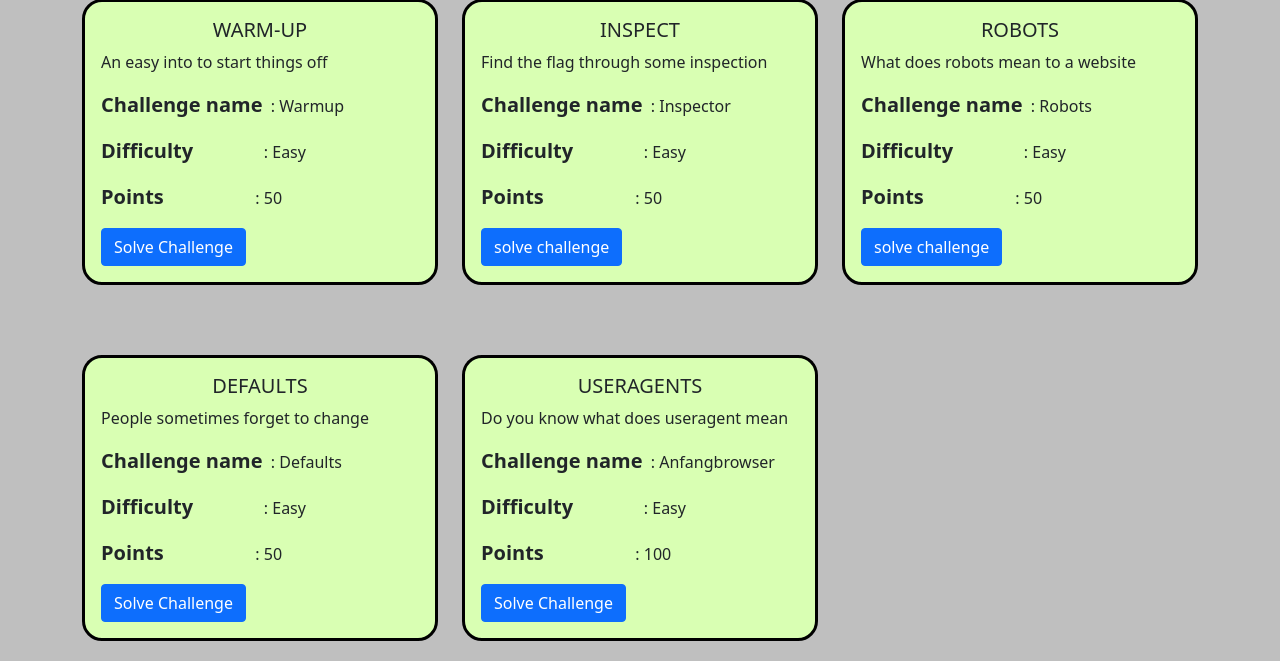
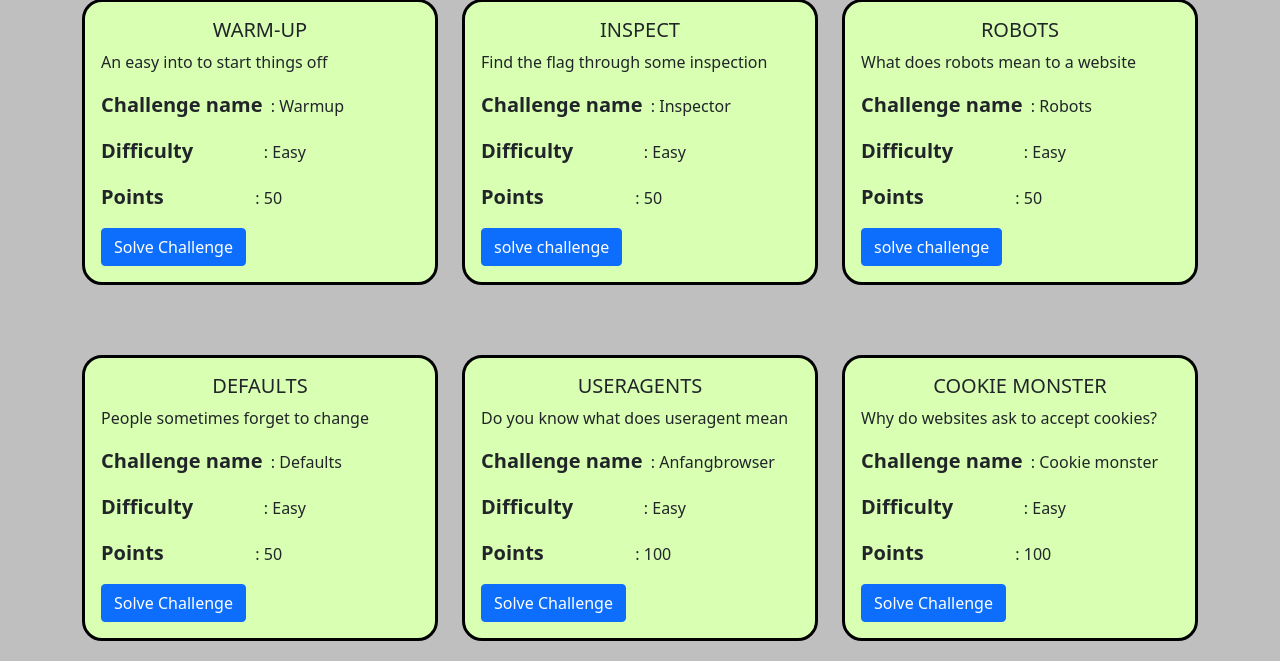
Before and after one commit to Kaiser784/Web-sec-challenges, a Django app: page / in a window 1280 px wide. Shown: the part 147-808 px from the top of the page. Run offline with Django 3.2, Linux system fonts and the light colour scheme.

Commit message:
Added Cookie monster

```diff
--- a/assets/challenges/js/home.js
+++ b/assets/challenges/js/home.js
@@ -4,6 +4,7 @@ let modal2 = document.getElementById("myModal2");
 let modal3 = document.getElementById("myModal3");
 let modal4 = document.getElementById("myModal4");
 let modal5 = document.getElementById("myModal5");
+let modal6 = document.getElementById("myModal6");
 let modals = document.querySelectorAll(".modal");
 //Get buttons
 let btn1 = document.getElementById("myBtn1");
@@ -11,6 +12,7 @@ let btn2 = document.getElementById("myBtn2");
 let btn3 = document.getElementById("myBtn3");
 let btn4 = document.getElementById("myBtn4");
 let btn5 = document.getElementById("myBtn5");
+let btn6 = document.getElementById("myBtn6");
 let buttons = document.querySelectorAll(".btn.btn-primary");
 
 
@@ -39,6 +41,9 @@ btn5.onclick = function() {
   modal5.style.display = "block";
 }
 
+btn6.onclick = function() {
+  modal6.style.display = "block";
+}
 
 /*
 buttons.forEach(function(button) {
@@ -71,4 +76,8 @@ window.onclick = function(event) {
     modal5.style.display = "none";
   }
 
+  if (event.target == modal6) {
+    modal6.style.display = "none";
+  }
+
 }
--- a/challenges/templates/challenges/home.html
+++ b/challenges/templates/challenges/home.html
@@ -228,12 +228,6 @@
             <p class="card-text" ><span class = "headings">Points</span>                 :  100</p>
 
             <p class="card-text"><span class="headings">Challenge</span>         :  <a href="http://anfang-challenges.rf.gd/useragents" target="_blank">http://anfang-challenges.rf.gd/useragents</a></p>
-<!--
-            <div id = "div_hint_useragent">
-              <button id ="hint_useragent" class="btn btn-info">Hint</button>
-              <h6 class="hint" id ="h_usa" style="display: none;">There is no need to download a new browser</h6>
-            </div>
-          -->
             <div class = "subform">
             <form action="#" method="POST" >
               {% csrf_token %}
@@ -251,9 +245,64 @@
 </div>
 
 <div class="col">
+  <div class="card">
+      <div class="card-body">
+        <h5 class="card-title" style="text-align: center;">COOKIE MONSTER</h5>
+        <p class="card-text">Why do websites ask to accept cookies?</p>
+        <p class="card-text" ><span class = "headings">Challenge name</span>  : Cookie monster</p>
+        <p class="card-text" ><span class = "headings">Difficulty</span>                 : Easy</p>
+        <p class="card-text" ><span class = "headings">Points</span>                      : 100</p>
+        <button id ="myBtn6" class="btn btn-primary">Solve Challenge</button>
+        <!--This is the modal -->
+        <div id="myModal6" class="modal">
+
+        <!-- Modal content -->
+          <div class="modal-content">
+            <h4 class ="modal-head">COOKIE MONSTER</h4>
+            <span class="close"></span>
+
+            <p class="card-text" ><span class = "headings">Author</span>                 :   <a href="https://www.linkedin.com/in/paul-kadali/" target="_blank">Kaiser784</a></p>
+
+
+            <p class="card-text" ><span class = "headings">Description</span>       :  Cookies are not only for appetite but for authentication too</p>
+
+
+            <p class="card-text" ><span class = "headings">Difficulty</span>            :  Easy</p>
+
+            <p class="card-text" ><span class = "headings">Points</span>                 :  100</p>
+
+            <p class="card-text"><span class="headings">Challenge</span>         :  <a href="http://anfang-challenges.rf.gd/cookies" target="_blank">http://anfang-challenges.rf.gd/cookies</a></p>
+            <div class = "subform">
+            <form action="#" method="POST" >
+              {% csrf_token %}
+              <div class="mb-3">
+                <span class="labeled" style="white-space: break-spaces;" >{{ form }}</span>
+
+                <button type="submit" id ="subbut4" class = "btn btn-success"> Submit</button>
+                </div>
+              </form>
+            </div>
+          </div>
+        </div>
+      </div>
+    </div>
   </div>
 
 </div>
+
+<div class="row">
+    <div class="col">
+
+
+
+    </div>
+    <div class="col">
+
+    </div>
+    <div class="col">
+
+    </div>
+  </div>
 
 
 
--- a/phase_2/settings.py
+++ b/phase_2/settings.py
@@ -22,7 +22,7 @@ BASE_DIR = Path(__file__).resolve().parent.parent
 # See https://docs.djangoproject.com/en/3.1/howto/deployment/checklist/
 
 # SECURITY WARNING: keep the secret key used in production secret!
-SECRET_KEY = os.environ.get('SECRET_KEY')
+#SECRET_KEY = os.environ.get('#SECRET_KEY')
 
 # SECURITY WARNING: don't run with debug turned on in production!
 DEBUG = True
@@ -143,4 +143,4 @@ STATICFILES_DIRS = [
 ]
 
 STATICFILES_STORAGE = 'whitenoise.storage.CompressedManifestStaticFilesStorage'
-# SECRET_KEY = 'Mr.t0rbo0@nafnag78-hwyouh'
+SECRET_KEY = 'Mr.t0rbo0@nafnag78-hwyouh'
```
Also changed, not shown: 2 other files.
